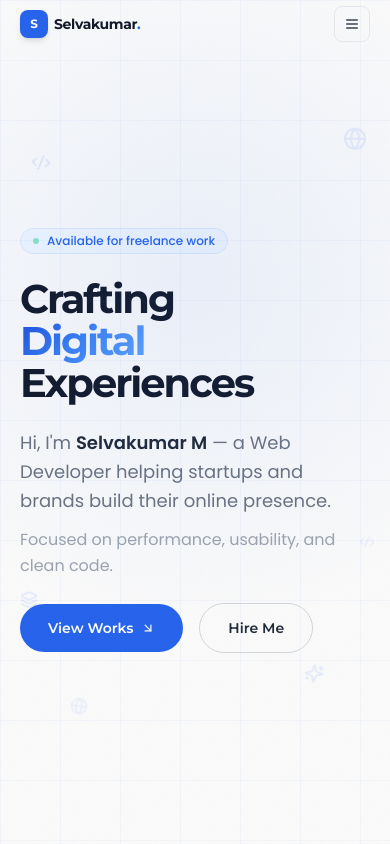
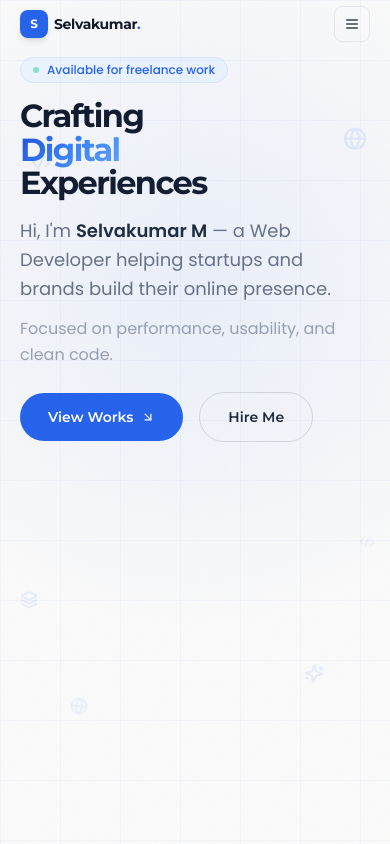
Before and after one commit to devselvakumar/devfolio, a React (Vite) app: page / in a window 390 px wide. Shown: the top 844 px of the page. Built offline with nearby package versions, Linux system fonts and the light colour scheme.

Commit message:
Updated File

```diff
--- a/src/components/Hero.jsx
+++ b/src/components/Hero.jsx
@@ -27,7 +27,7 @@ export default function Hero() {
   }
 
   return (
-    <section className="relative min-h-[calc(100svh-0px)] md:min-h-screen flex flex-col justify-center overflow-hidden bg-[#FAFAFA]">
+    <section className="relative min-h-[100svh] md:min-h-screen flex flex-col justify-start md:justify-center overflow-hidden bg-[#FAFAFA]">
       {/* Background grid */}
       <div
         className="absolute inset-0 pointer-events-none"
@@ -68,7 +68,7 @@ export default function Hero() {
       ))}
 
       {/* Content */}
-      <div className="section-padding max-w-screen-xl mx-auto w-full pt-10 md:pt-28 pb-6 md:pb-20">
+      <div className="section-padding max-w-screen-xl mx-auto w-full pt-[3.5rem] md:pt-28 pb-6 md:pb-20">
         <motion.div
           variants={containerVariants}
           initial="hidden"
@@ -76,7 +76,7 @@ export default function Hero() {
           className="max-w-4xl"
         >
           {/* Badge */}
-          <motion.div variants={itemVariants} className="mb-6">
+          <motion.div variants={itemVariants} className="mb-4 md:mb-6">
             <span className="tag">
               <span className="w-1.5 h-1.5 rounded-full bg-emerald-400 mr-2 animate-pulse" />
               Available for freelance work
@@ -86,8 +86,8 @@ export default function Hero() {
           {/* Headline */}
           <motion.h1
             variants={itemVariants}
-            className="font-sans font-bold leading-[1.05] tracking-tighter mb-6"
-            style={{ fontSize: 'clamp(2.5rem, 8vw, 6.5rem)' }}
+            className="font-sans font-bold leading-[1.05] tracking-tighter mb-4 md:mb-6 mt-0"
+            style={{ fontSize: 'clamp(2rem, 8vw, 6.5rem)' }}
           >
             <span className="text-gray-900">Crafting</span>
             <br />
--- a/src/index.css
+++ b/src/index.css
@@ -125,11 +125,17 @@
     padding-bottom: 3rem;
   }
 
-  /* Hero: natural height, reduced padding so it doesn't feel hollow */
+  /* Hero: starts just below fixed navbar (h-12 = 3rem on mobile)
+     Section itself has no padding — inner content div handles offset via pt-[3.5rem] */
   section:first-of-type {
     min-height: 100svh;
-    padding-top: 2.25rem;
+    padding-top: 0;
     padding-bottom: 1rem;
+  }
+
+  /* Kill default browser margin on headings inside hero */
+  section:first-of-type h1 {
+    margin-top: 0;
   }
 
   /* Footer CTA area – tighten generous desktop padding */
```
